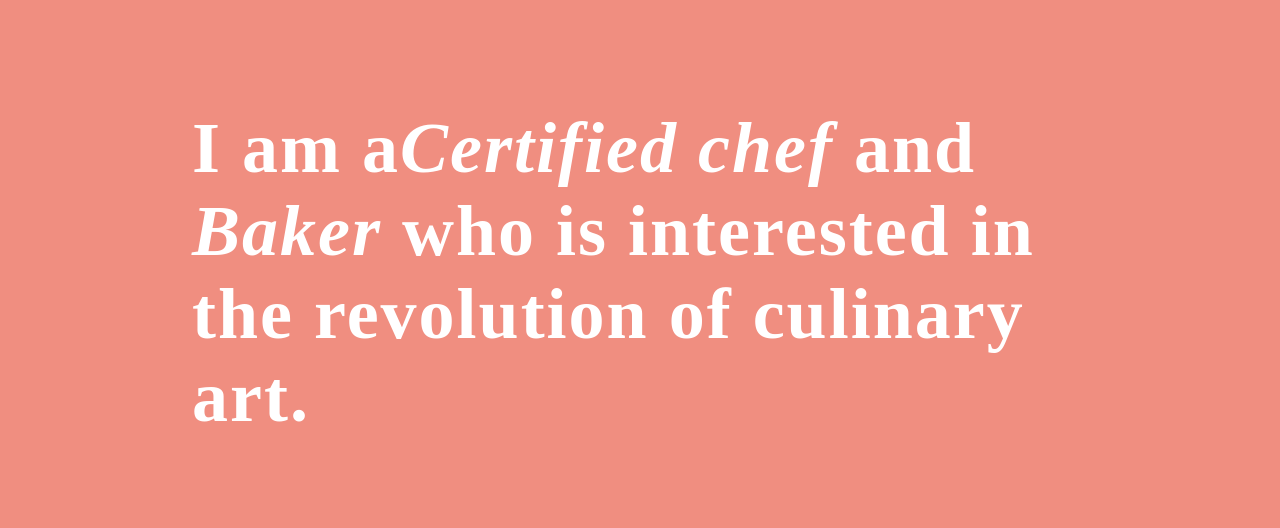
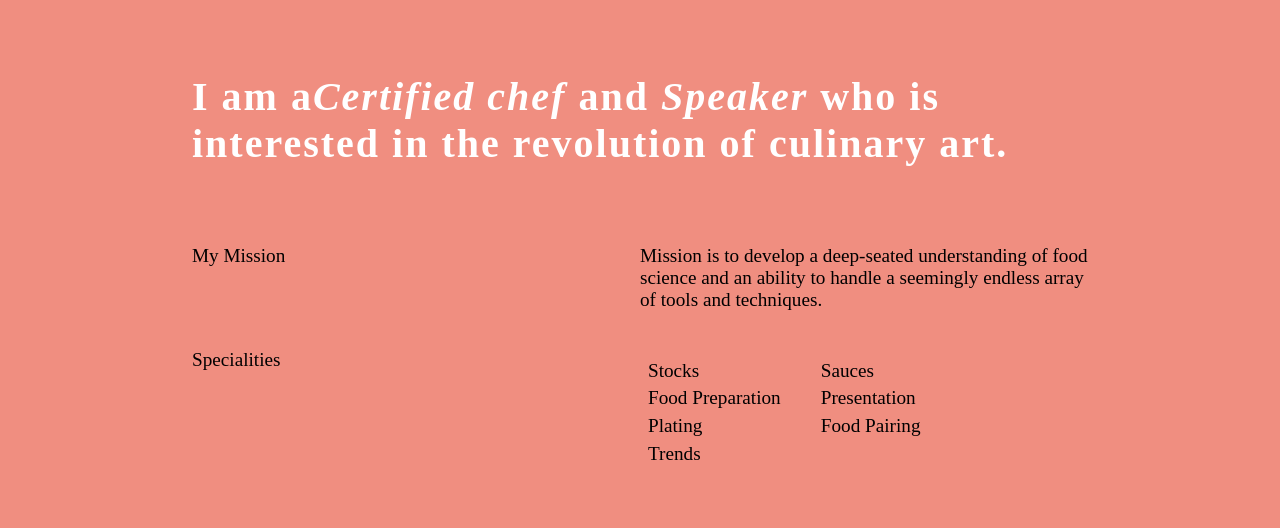
Before and after one commit to adebukolaKesher/kesher-hazel-project, a plain HTML site: page index.html in a window 1280 px wide. Shown: the part 83-611 px from the top of the page. Drawn offline with Linux system fonts and the light colour scheme; a web font is replaced by a local one.

Commit message:
skillssecdone

```diff
--- a/app.css
+++ b/app.css
@@ -1,14 +1,16 @@
 body{
     margin: 0;
     padding: 0;
+    box-sizing: border-box;
     font-family: "forum",serif;
 }
 
 
 .hero{
-    height: 90vh;
+   min-height: 90vh;
     background-color: #f08e80;
-    color: white;
+    color:black;
+    display: inline-block;
 }
 
 .navbar{
@@ -45,18 +47,31 @@ body{
     padding: 0 15%;
 }
 .tagline{
-    font-size: 4.5rem;
+    font-size: 2.5rem;
     color: white;
     letter-spacing: 2px;
-    padding:32px 0;
+    padding:25px 0;
 }
 
 .two-column-section{
-    font-size: 2rem;
+    font-size: 1.2rem;
 }
 .two-column-section p{
     width: 50%;
     box-sizing: border-box;
     float: left;
+}
 
+.two-column-section .skills{
+    width: 50%;
+    float: left;
+    box-sizing: border-box;
+    padding: 8px;
+    list-style: none;
 }
+.two-column-section .skills li{
+    width: 40%;
+    float: left;
+    font-size: 1.2rem;
+    margin: 2.8px 0;
+}
--- a/index.html
+++ b/index.html
@@ -22,7 +22,7 @@
         </header>
         <div class="hero-content">
             <h1 class="tagline">
-                I am a<em>Certified chef</em> and <em>Baker </em>
+                I am a<em>Certified chef</em> and <em>Speaker </em>
                 who is interested in the revolution of culinary art.
             </h1>
             <div class="two-column-section">
@@ -31,8 +31,8 @@
             an ability to handle a seemingly endless array of tools and techniques.</p>
  </div>
  <div class="two-column-section">
-    <p>Spcialities</p>
-    <ul>
+    <p>Specialities</p>
+    <ul class="skills">
         <li>Stocks</li>
         <li>Sauces</li>
         <li>Food Preparation</li>
```
